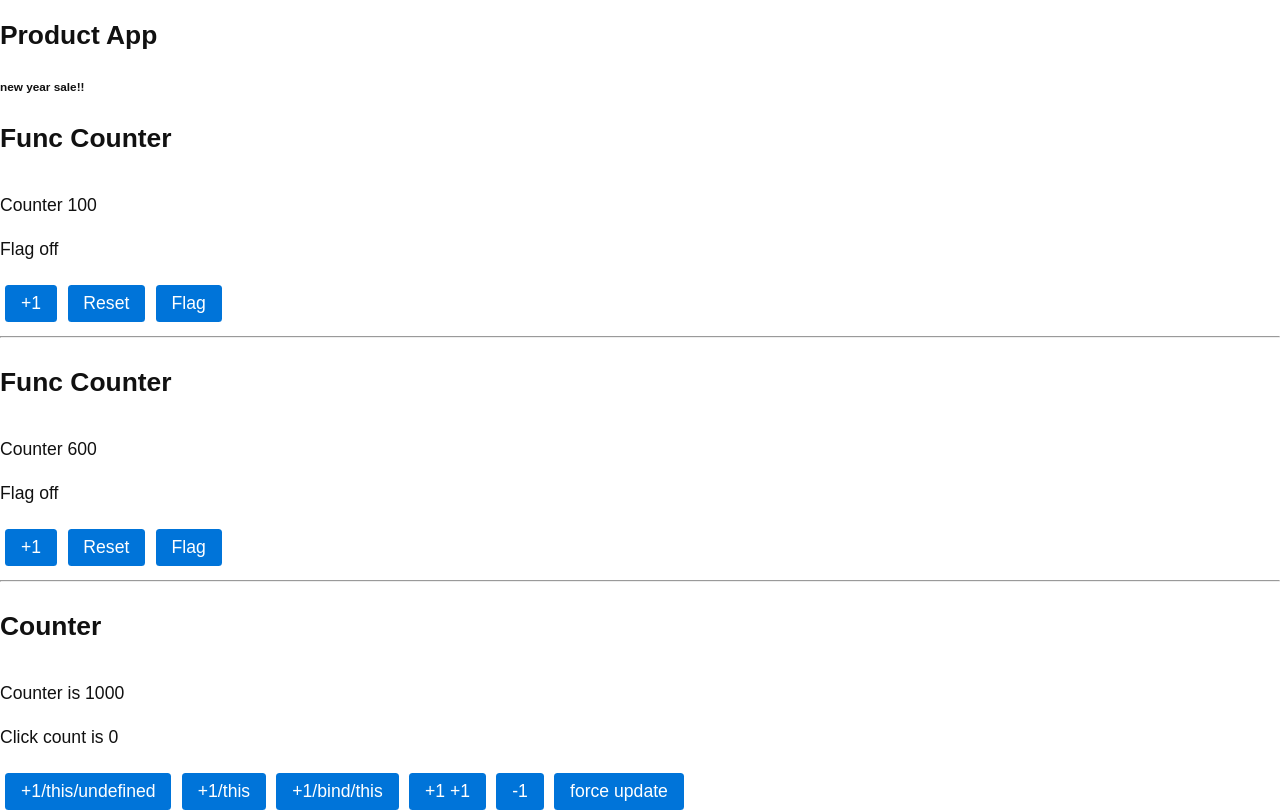
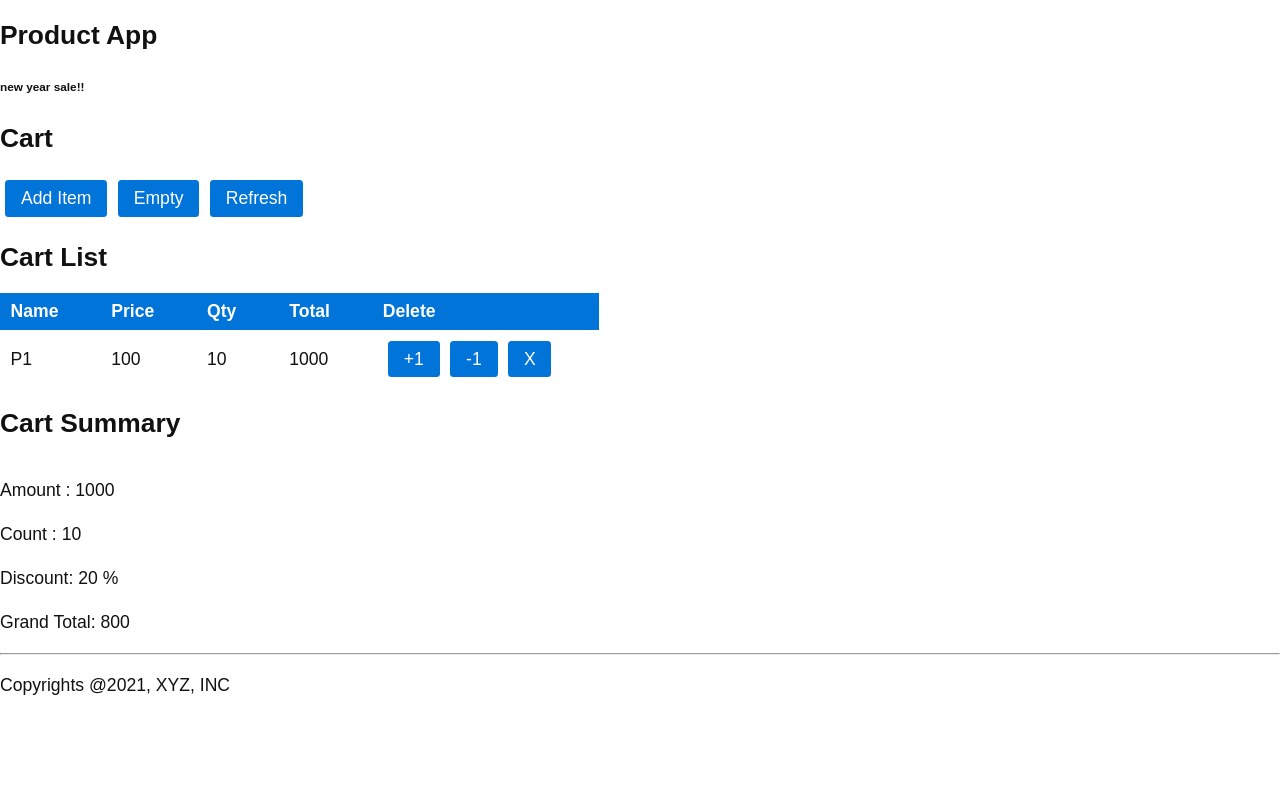
Before and after one commit to nodesense/siemens-react-redux, a React (Create React App) app: page / in a window 1280 px wide. Shown: the top 812 px of the page. Built offline with nearby package versions, Linux system fonts and the light colour scheme.

Commit message:
day 2 start

```diff
--- a/src/app/App.js
+++ b/src/app/App.js
@@ -1,4 +1,5 @@
 import React from 'react';
+import Cart from './components/Cart';
 
 import Counter from './components/Counter';
 import Footer from './components/Footer';
@@ -29,7 +30,9 @@ function App() {
                     slogan='new year sale!!'
             />
 
-            <FuncCounter startValue={100} />
+            <Cart />
+
+            {/* <FuncCounter startValue={100} />
             <hr />
             <FuncCounter startValue={600} />
             <hr />
@@ -38,7 +41,7 @@ function App() {
 
             <hr />
 
-            <Counter startValue={50} />
+            <Counter startValue={50} /> */}
 
             <Footer year={2021} company='XYZ, Inc' />
         </div>
--- a/src/app/components/Cart.js
+++ b/src/app/components/Cart.js
@@ -19,7 +19,7 @@ class Cart extends Component {
 
         this.state = {
             items: [
-            			{id: 1, name: 'P1', price: 100, qty: 1}
+            			{id: 1, name: 'P1', price: 100, qty: 10}
             	   ],
             amount: 0, // sum of all items price * qty
             count: 0, // sum of all items qty
@@ -38,19 +38,47 @@ class Cart extends Component {
 
         //TODO:
 
+        this.setState({
+            items: [...this.state.items, item]
+        })
+
     }
 
+    // to be called by CartItem
+    // we shall pass remoteItem, updateITem functions to child component CartList
+    // CartList to pass remoteItem, updateITem functions CartItem
+    // on button clicks, CartItem to call remoteItem, updateITem
     removeItem = (id) => {
         //TODO
+        console.log('removeItem', id)
+
+        this.setState({
+            items: this.state.items.filter (item => item.id != id)
+        })
     }
 
+    // to be called by CartItem
     updateItem = (id, qty) => {
+        console.log('updateItem', id, qty)
         //TODO
+
+        const items = this.state.items.map (item => {
+            if (item.id === id) {
+                return {...item, qty}
+            }
+
+            return item; // without change
+        })
+
+        this.setState({items}); // calls render, before it calls getDrivedStateFromProps
+
     }
 
     empty = () => {
         //TODO
-
+         this.setState({
+             items: [] // new array
+         })
     }
 
     //dummy
@@ -74,6 +102,28 @@ class Cart extends Component {
             amount,
             count
         })
+    }
+
+    // called before render function on initial mount, update mount
+    // return new state based on any props change or state change
+    static getDerivedStateFromProps(props, state) {
+        console.log('Cart getDerivedStateFromProps', props, state)
+        //TODO: business logic before render
+        // return new state calculated using business logic
+
+        let count = 0,
+        amount = 0;
+
+        for (let item of state.items) {
+            amount += item.price * item.qty;
+            count += item.qty;
+        }
+
+        // return new state, this values shall be updated in this.state
+        return {
+            amount, //es6 feature, amount: amount
+            count
+        }
     }
 
     //TODO:
@@ -102,6 +152,7 @@ class Cart extends Component {
 
             <CartList  items={this.state.items}
                        removeItem={this.removeItem}
+                       updateItem={this.updateItem}
             />
 
             <CartSummary amount={this.state.amount}
--- a/src/app/components/CartItem.js
+++ b/src/app/components/CartItem.js
@@ -12,7 +12,10 @@ class CartItem extends Component {
     //TODO: state from props, qty
 
     render() {
-        let {item} = this.props;
+        let {item,  // passed from cart list
+             removeItem, // passed from cart comp via  cart list
+             updateItem // passed from cart comp via  cart list
+        } = this.props;
 
         console.log("CartItem Render ", item.id);
 
@@ -23,14 +26,14 @@ class CartItem extends Component {
                 <td>{item.qty}</td>
                 <td>{item.price * item.qty}</td>
                 <td>
-                <button onClick={() => {} }>
+                <button onClick={() => updateItem(item.id, item.qty + 1)  }>
                         +1
                 </button>
 
-                <button onClick={ () => {} }>
+                <button onClick={ () =>  updateItem(item.id, item.qty - 1) }>
                         -1
                 </button>
-                <button onClick={ () => {} }>
+                <button onClick={ () =>  removeItem(item.id) }>
                         X
                 </button>
                 </td>
--- a/src/app/components/CartList.js
+++ b/src/app/components/CartList.js
@@ -34,6 +34,15 @@ import CartItem from "./CartItem";
                 </thead>
                 <tbody>
                     {/* TODO props items map with CartItem */ }
+                    {/* we cannot write statement in jsx, no for loop, no if condition */}
+                    {/* expressions are allowed */}
+
+                    {
+                        items.map(item => <CartItem item={item}
+                                                    updateItem={this.props.updateItem}
+                                                    removeItem={this.props.removeItem}
+                        />)
+                    }
 
                 </tbody>
             </table>
--- a/src/app/components/CartSummary.js
+++ b/src/app/components/CartSummary.js
@@ -19,6 +19,26 @@ import PropTypes from "prop-types";
     //TODO: componentWillReceiveProps, recalculate
 
     //TODO: shouldComponentUpdate
+
+    static getDerivedStateFromProps(props, state) {
+        let discount = 0;
+
+        if (props.count >= 10) {
+            discount = 20;
+        } else if (props.count >= 5) {
+            discount = 10;
+        }
+
+        let grandTotal = props.amount - (props.amount * discount / 100);
+
+        // new state with calculated grandTotal and discount, this will be updated with
+        // this.state
+        return {
+            discount,
+            grandTotal
+        }
+    }
+
 
     recalculate(props) {
         let discount = 0;
```
